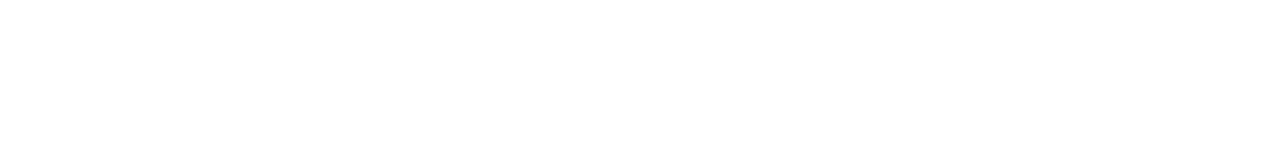
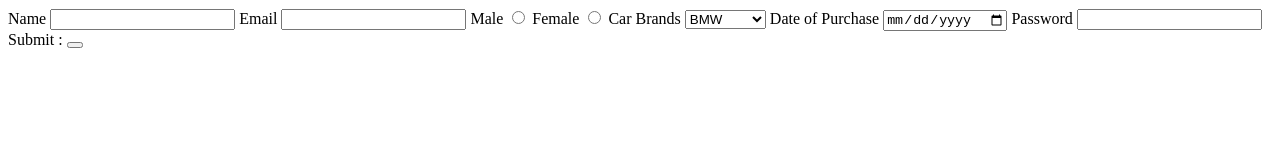
Before and after one commit to acciojob/car-insurance-form-DhirajRajguru, a website: page main.html in a window 1280 px wide. Drawn offline with Linux system fonts and the light colour scheme.

Commit message:
created a submission

```diff
--- a/main.html
+++ b/main.html
@@ -7,6 +7,39 @@
 </head>
 
 <body>
+
+	<form method="post">
+		<label for="name">Name</label>
+		<input id="name" required type="text" >
+
+				<label for="email">Email</label>
+		<input id="email" required type="email" >
+
+				<label for="gender_m">Male</label>
+		<input id="name" required type="radio" name="gender" id="gender_m" >
+				<label for="gender_f">Female</label>
+		<input id="name" required type="radio" name="gender" id="gender_f">
+
+
+		<label for="cars">Car Brands</label>
+		<select name="cars" id="cars">
+			<option value="BMW">BMW</option>
+			<option value="Audi">Audi</option>
+			<option value="Mercedez">Mercedez</option>
+		</select>
+
+				<label for="dop">Date of Purchase</label>
+		<input id="dop" required type="date" >
+
+				<label for="password">Password</label>
+		<input id="password" required type="password" >
+
+		<label>Submit :</label>
+		<button type="submit">
+
+
+
+	</form>
 	<!-- the entire body must be written by student -->
     <script type="text/javascript" src="./script.js">
 </script>
```
